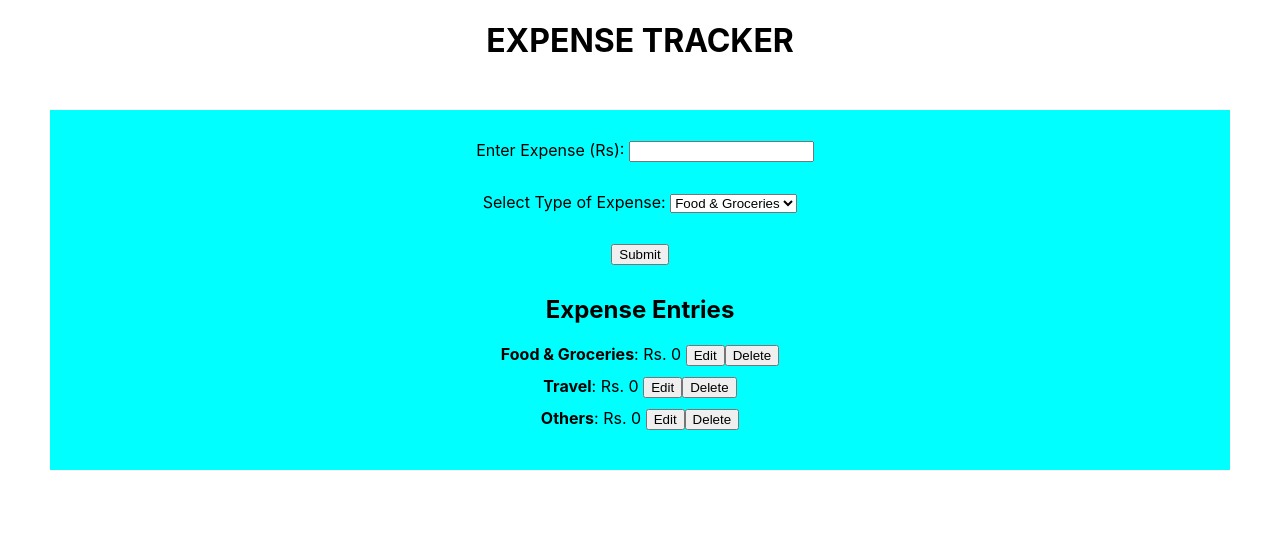
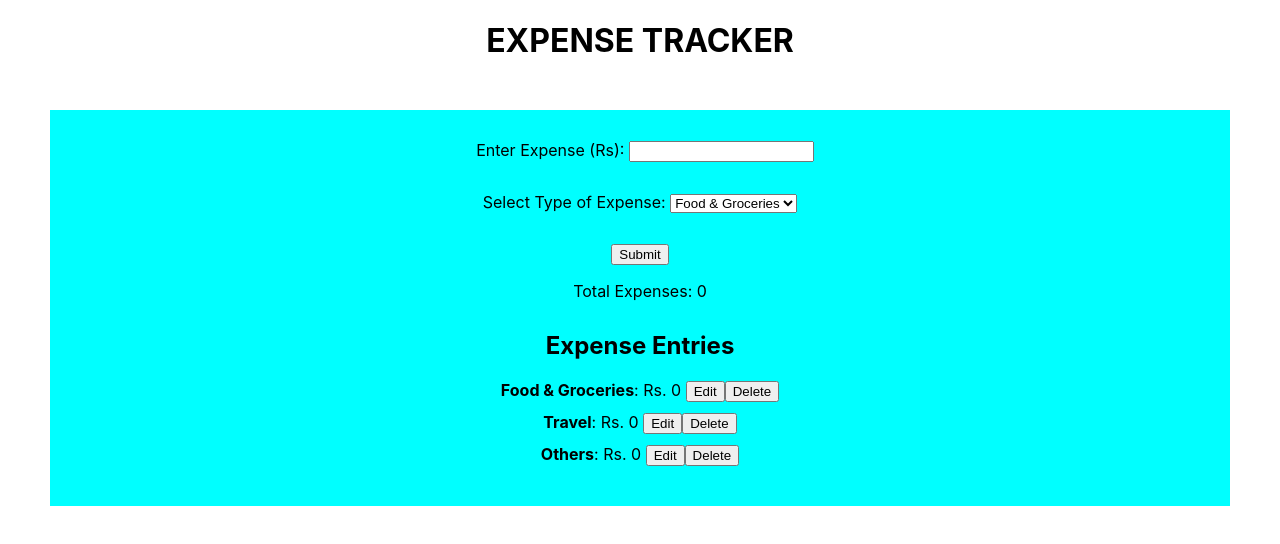
Before and after one commit to srivatsavkalaga/expense-tracker, a React (Create React App) app: page / in a window 1280 px wide. Shown: the top 544 px of the page. Built offline with nearby package versions, Linux system fonts and the light colour scheme.

Commit message:
added total expense

```diff
--- a/src/App.js
+++ b/src/App.js
@@ -81,7 +81,7 @@ function App() {
           </div>
           <button type="submit">Submit</button>
         </form>
-
+        <p>Total Expenses: {entries["Food & Groceries"]+ entries["Travel"]+ entries["Others"]}</p>
         <div style={{ marginTop: '30px' }}>
           <h2>Expense Entries</h2>
 
```
